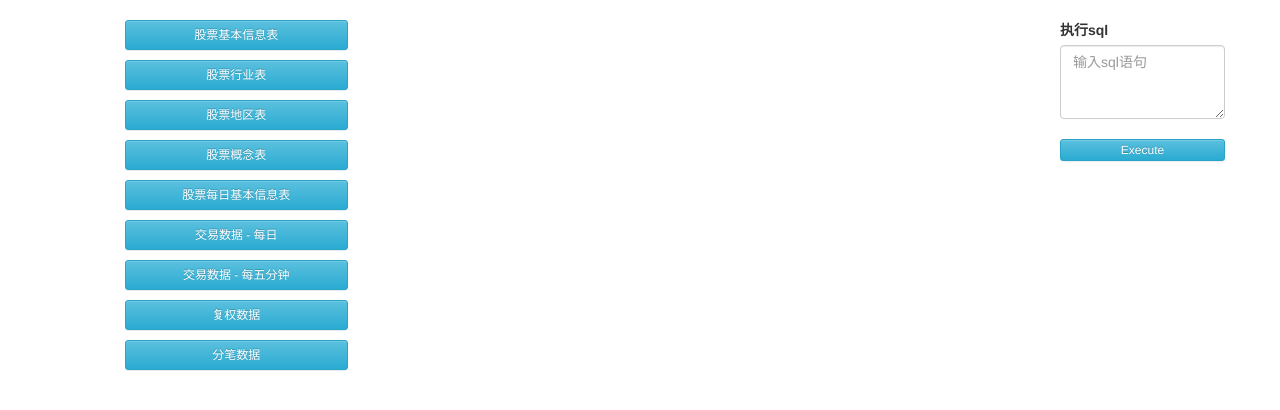
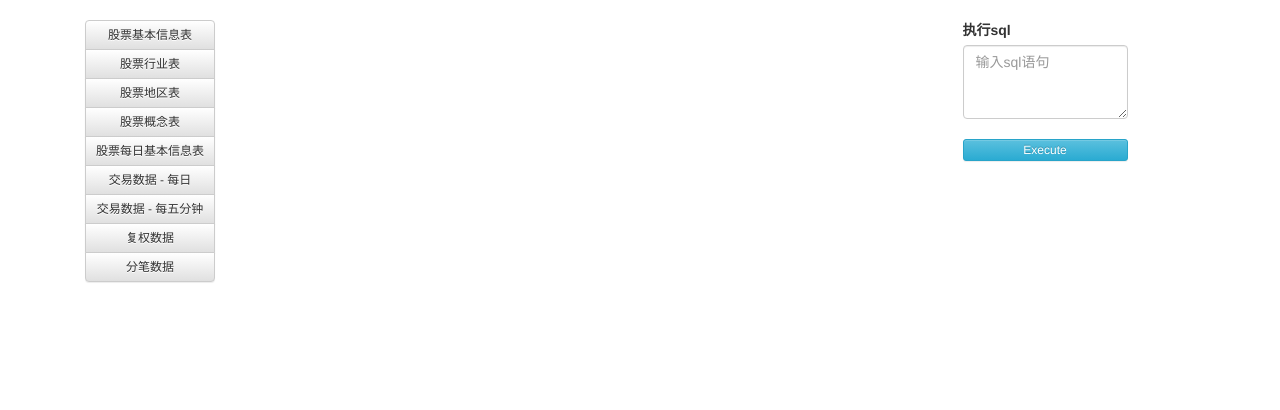
Before and after one commit to DannyLee1991/ai_qi, a Flask app: page /tables in a window 1280 px wide. Shown: the part 57-467 px from the top of the page. Run offline with Flask 2, Linux system fonts and the light colour scheme; some libraries are stand-ins or nearby versions.

Commit message:
update: 调整表格界面布局

```diff
--- a/web/flaskr/templates/tables.html
+++ b/web/flaskr/templates/tables.html
@@ -4,22 +4,18 @@
 
 <div class="container">
     <div class="row clearfix">
-        <div class="col-md-3 column">
+        <div class="col-md-2 column">
             <div class="page [secondary] with-sidebar">
                 <div class="page-sidebar">
-                    <ul>
+                    <div class="btn-group-vertical" role="group" aria-label="...">
                         {% if tables %}
                         {% for table in tables %}
-                        <li style="list-style-type:none;">
-                            <p>
                                 <button id="bt_table_{{table.table}}" type="button"
-                                        class="btn btn-info btn-block btn-sm">{{ table.name }}
+                                        class="btn btn-default btn-block btn-sm">{{ table.name }}
                                 </button>
-                            </p>
-                        </li>
                         {% endfor %}
                         {%endif%}
-                    </ul>
+                    </div>
                 </div>
             </div>
         </div>
```
